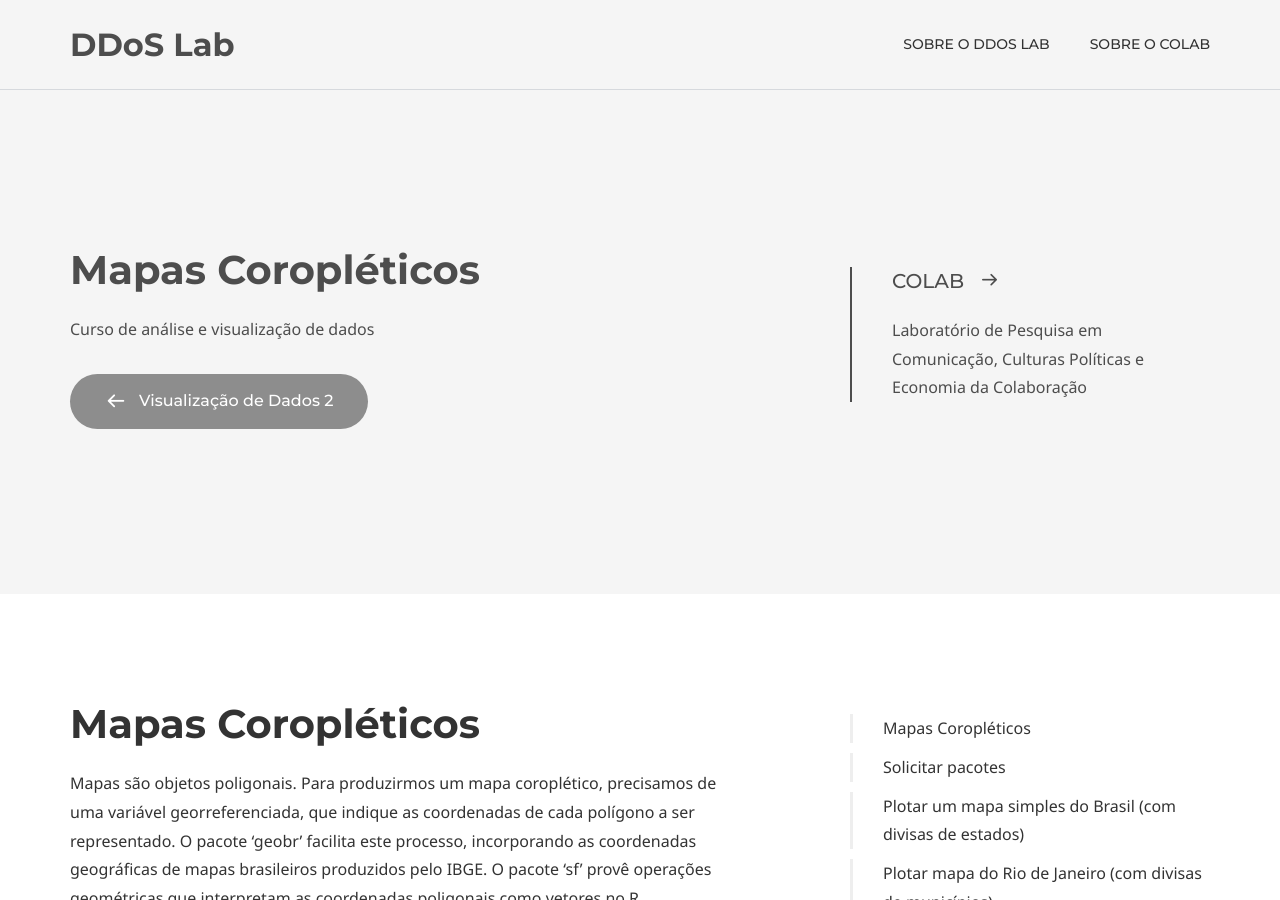
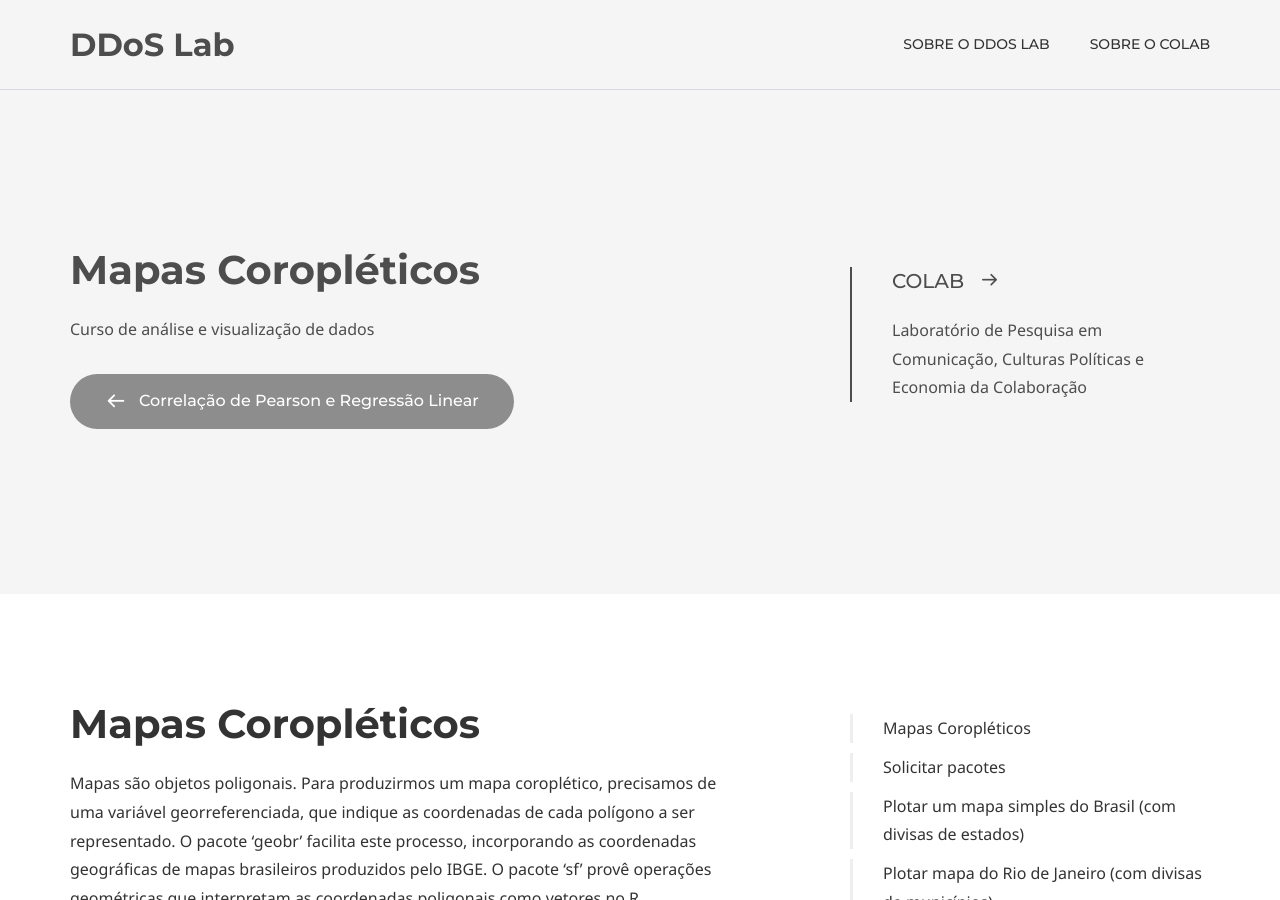
Before and after one commit to coLAB-UFF/docs, a Jekyll site: the page built from dataviz2_12.md, in a window 1280 px wide and 900 px high. Built offline with Jekyll 4.4.1, drawn with Linux system fonts in a browser that asks for light colours; some web fonts are replaced; some of the changed text lies outside the part shown.

Commit message:
Update and rename dataviz2_13.md to dataviz2_12.md

```diff
--- a/dataviz2_13.md
+++ b/dataviz2_12.md
@@ -21,8 +21,8 @@ micro_nav: false
 # Page navigation
 page_nav:
     prev:
-        content: Visualização de Dados 2
-        url: '/dataviz2_10'
+        content: Correlação de Pearson e Regressão Linear
+        url: '/dataviz2_11'
 
 ---
 
```
